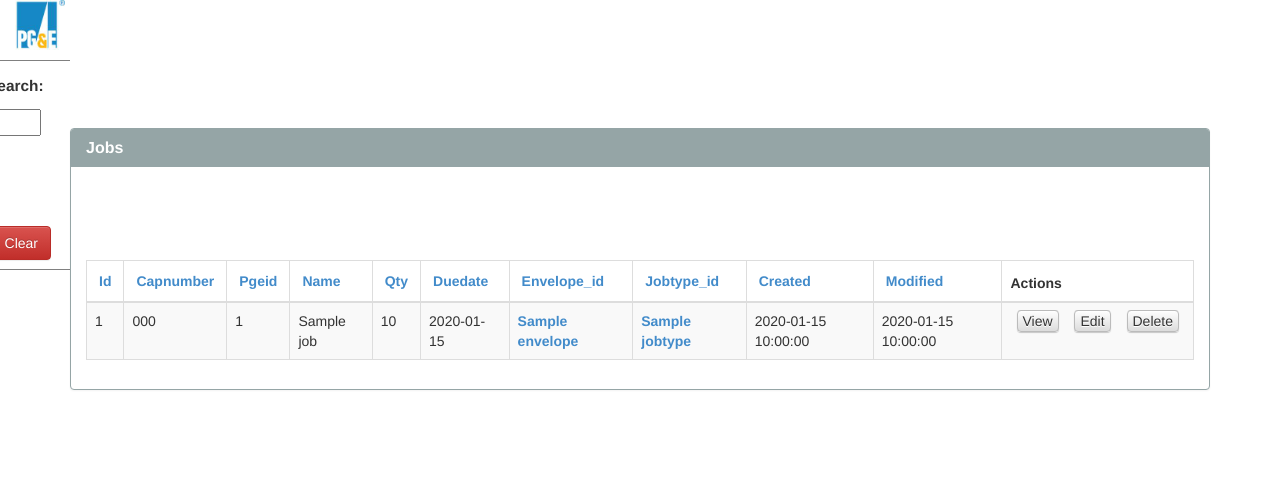
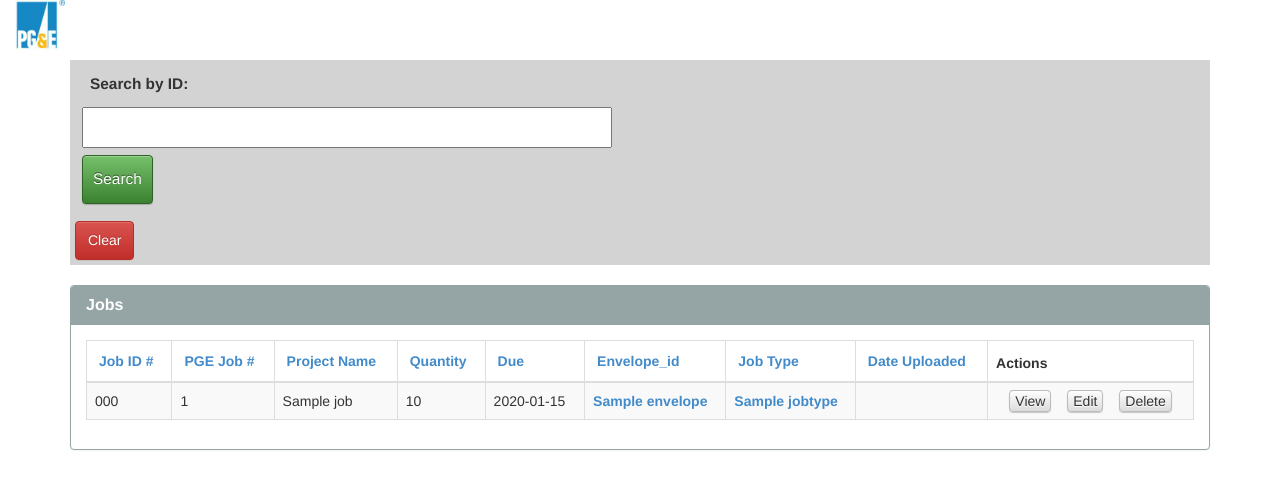
Before and after one commit to MarlonGhub/Mpgev3, a CakePHP app: the page made by app/View/Jobs/index.ctp in a window 1280 px wide. Shown: the top 489 px of the page. Run offline with PHP 8.4 and a stand-in for CakePHP, Linux system fonts and the light colour scheme; the template is opened without the code that fills it: most values are stand-ins (such as "Sample title", 1, 10 or a date in 2020); form fields are guessed from the names that the template uses; data that the repository does not hold is empty; some libraries are stand-ins or nearby versions; some web fonts are replaced.

Commit message:
Job index is good for now.

```diff
--- a/app/View/Jobs/index.ctp
+++ b/app/View/Jobs/index.ctp
@@ -8,24 +8,20 @@
         <!--Begin Content-->
         <div class="col-md-12">
 
-        	<div class="searchform" style="border: 1px solid grey; border-right:none; width:180px; margin-left:-180px;">
+        	<div class="searchform" style="background-color:lightgrey; padding: 5px;">
 		        <?php
 		            echo $this->Form->create('Job', array('url' =>
 		                array_merge(
 		                    array( 'action' => 'searchjob'), $this->params['pass']
 		            )));
 		        ?>
-		        	<div class="form-group">
-		        		<div style="width:160px;">
-		        			<label for="name" style="float:left;">Enter ID to Search:</label>
-		        			<?php
-		        				echo $this->Form->input('pgeid', array( 'div' => false, 'type' => 'text', 'label' => false));
-								echo $this->Form->submit(__('Search'), array( 'div' => false, 'class' => 'btn-sm'));
-					            echo '<a href="'.$app_path.'jobs" class="btn btn-danger pull-right">Clear</a>';
-					            echo $this->Form->end();
-					        ?>
-						</div>
-					</div>
+		        <label class="col-md-2" style="padding-top:8px">Search by ID: </label>
+				<?php
+					echo $this->Form->input('pgeid', array('class' => 'col-md-6', 'div' => false, 'type' => 'text', 'label' => false, 'style' => 'clear:none; line-height:10pt;'));
+					echo $this->Form->submit(__('Search'), array( 'div' => false, 'style' => 'line-height: 23pt;'));
+		            echo '<a href="'.$app_path.'jobs" class="btn btn-danger" style="line-height: 19pt; margin-top:-4px">Clear</a>';
+		            echo $this->Form->end();
+		        ?>
 				<?php
 		            /*
 		            echo $this->Form->input('status', array(
@@ -39,34 +35,34 @@
 				?>
 	    	</div>
 
-	    	<div class="clearfix"></div>
+	    	<div class="clearfix"></div><br/>
 
         	<!--Basic Table-->
-			<div class="panel panel-grey margin-bottom-40" style="margin-top:-142px;">
+			<div class="panel panel-grey margin-bottom-40">
 				<div class="panel-heading">
 					<h3 class="panel-title"><strong> Jobs</strong></h3>
 				</div>
 				<div class="panel-body">
     				<table class="table table-striped table-hover table-bordered">
 						<thead>
-						<tr>
-								<th><?php echo $this->Paginator->sort('id'); ?></th>
-								<th><?php echo $this->Paginator->sort('capnumber'); ?></th>
-								<th><?php echo $this->Paginator->sort('pgeid'); ?></th>
-								<th><?php echo $this->Paginator->sort('name'); ?></th>
-								<th><?php echo $this->Paginator->sort('qty'); ?></th>
-								<th><?php echo $this->Paginator->sort('duedate'); ?></th>
+							<tr>
+								<th class="hide"><?php echo $this->Paginator->sort('Job ID #'); ?></th>
+								<th><?php echo $this->Paginator->sort('Job ID #'); ?></th>
+								<th><?php echo $this->Paginator->sort('PGE Job #'); ?></th>
+								<th><?php echo $this->Paginator->sort('Project Name'); ?></th>
+								<th><?php echo $this->Paginator->sort('Quantity'); ?></th>
+								<th><?php echo $this->Paginator->sort('Due'); ?></th>
 								<th><?php echo $this->Paginator->sort('envelope_id'); ?></th>
-								<th><?php echo $this->Paginator->sort('jobtype_id'); ?></th>
-								<th><?php echo $this->Paginator->sort('created'); ?></th>
-								<th><?php echo $this->Paginator->sort('modified'); ?></th>
+								<th><?php echo $this->Paginator->sort('Job Type'); ?></th>
+								<th><?php echo $this->Paginator->sort('Date Uploaded'); ?></th>
+								<th class="hide"><?php echo $this->Paginator->sort('modified'); ?></th>
 								<th class="actions center"><?php echo __('Actions'); ?></th>
-						</tr>
+							</tr>
 						</thead>
 						<tbody>
 							<?php foreach ($jobs as $job): ?>
 								<tr>
-									<td><?php echo h($job['Job']['id']); ?>&nbsp;</td>
+									<td class="hide"><?php echo h($job['Job']['id']); ?>&nbsp;</td>
 									<td><?php echo h($job['Job']['capnumber']); ?>&nbsp;</td>
 									<td><?php echo h($job['Job']['pgeid']); ?>&nbsp;</td>
 									<td><?php echo h($job['Job']['name']); ?>&nbsp;</td>
@@ -74,8 +70,8 @@
 									<td><?php echo h($job['Job']['duedate']); ?>&nbsp;</td>
 									<td> <?php echo $this->Html->link($job['Envelope']['name'], array('controller' => 'envelopes', 'action' => 'view', $job['Envelope']['id'])); ?> </td>
 									<td> <?php echo $this->Html->link($job['Jobtype']['name'], array('controller' => 'jobtypes', 'action' => 'view', $job['Jobtype']['id'])); ?> </td>
-									<td><?php echo h($job['Job']['created']); ?>&nbsp;</td>
-									<td><?php echo h($job['Job']['modified']); ?>&nbsp;</td>
+									<td><?php echo $this->Time->niceShort(h($job['Job']['created'])); ?>&nbsp;</td>
+									<td class="hide"><?php echo h($job['Job']['modified']); ?>&nbsp;</td>
 									<td class="actions">
 										<?php echo $this->Html->link(__('View'), array('action' => 'view', $job['Job']['id'])); ?>
 										<?php echo $this->Html->link(__('Edit'), array('action' => 'edit', $job['Job']['id'])); ?>
```
Also changed, not shown: app/webroot/css/style.override.css (+7 -1 lines).
